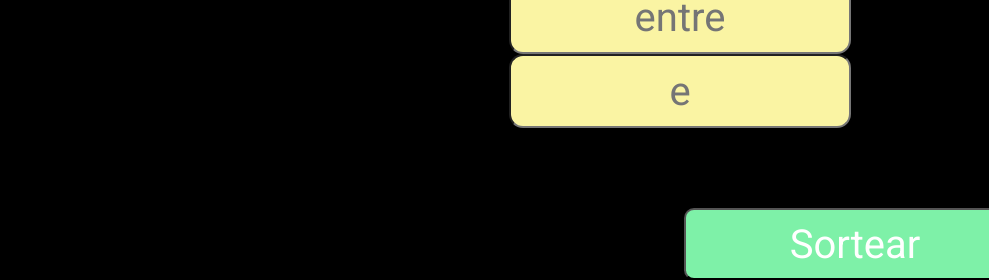
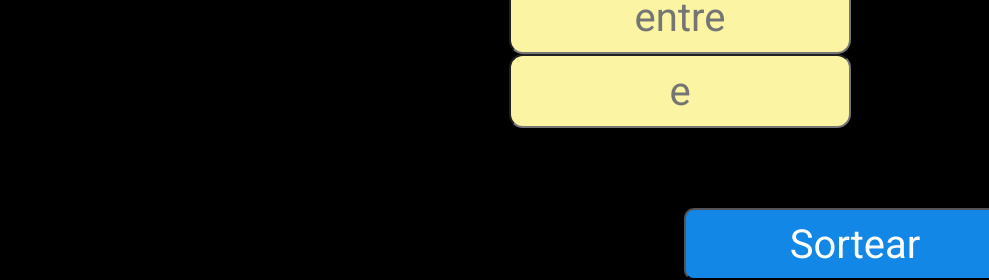
Before and after one commit to ORERVES/Sorteador-online, a plain HTML site: page index.html in a window 1280 px wide. Shown: the part 746-1026 px from the top of the page, without its empty margins (291-1280 px from the left). Drawn offline with Linux system fonts and the light colour scheme.

Commit message:
mudança de cor

```diff
--- a/styles.css
+++ b/styles.css
@@ -45,7 +45,7 @@ button {
     font-weight: 700px;
     font-size: 40px;
     border-radius: 10px;
-    background: #7ef1a8;
+    background: #1387e6;
     color: #ffffff;
     margin-top: 80px;
     margin-left: 975px;
```
